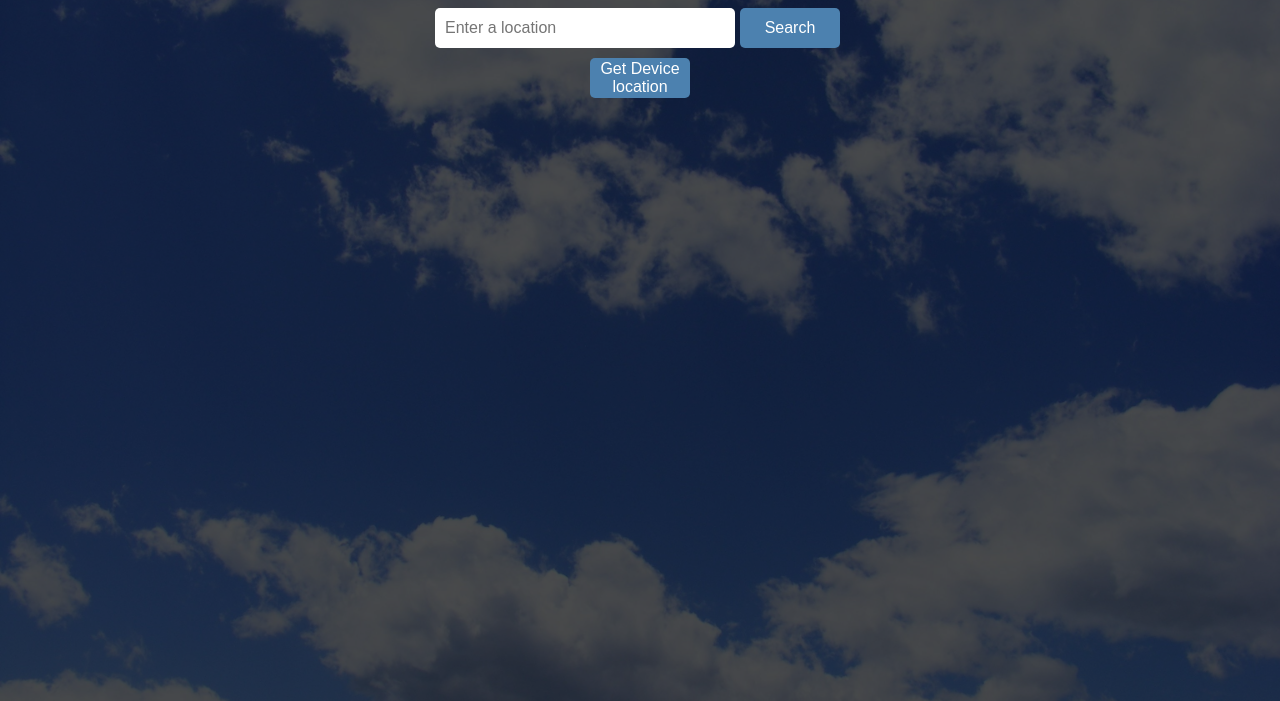
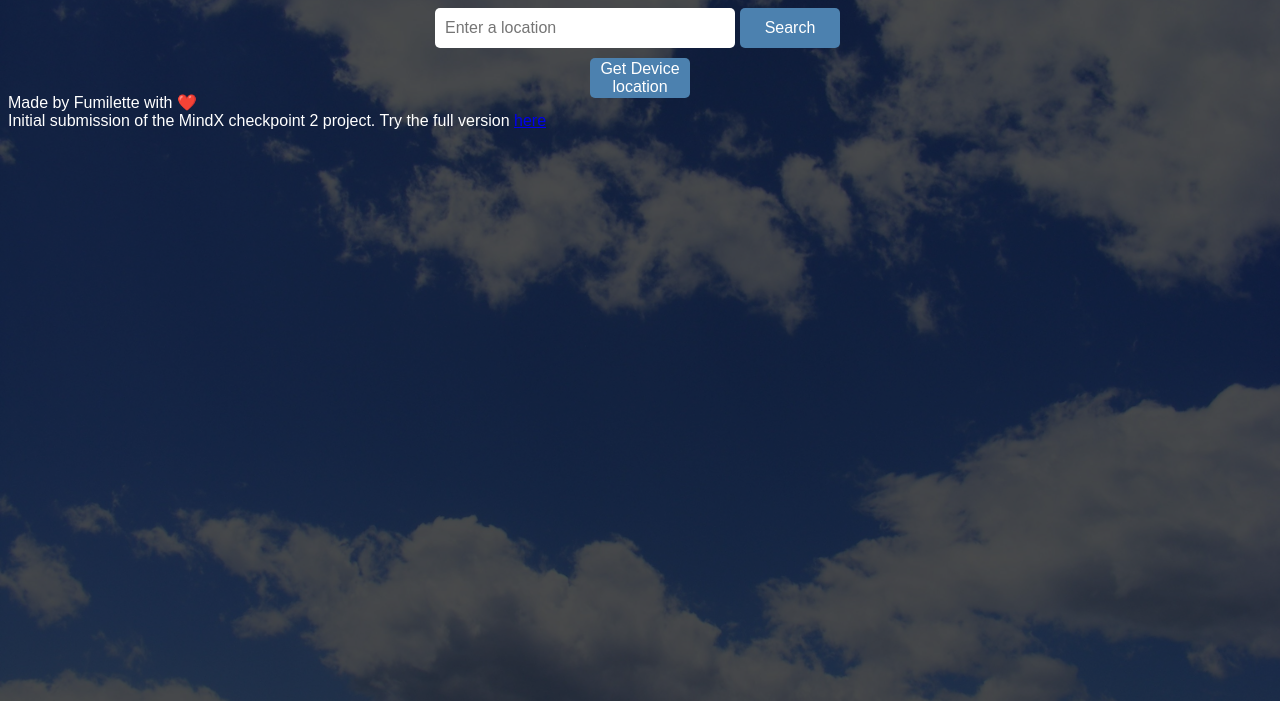
Before and after one commit to hexominobraindamage/tiny-weather-viewer, a plain HTML site: page index.html in a window 1280 px wide. Shown: the part 99-800 px from the top of the page. Drawn offline with Linux system fonts and the light colour scheme.

Commit message:
added a goddamn redirect

```diff
--- a/index.html
+++ b/index.html
@@ -46,6 +46,11 @@
         </div>
       </div>
     </div>
+       <div class="footer">
+      Made by Fumilette with ❤️ <br>
+      Initial submission of the MindX checkpoint 2 project.
+Try the full version <a href="https://hexominobraindamage.github.io/not-so-tiny-weather-viewer/">here</a>
+    </div>
     <script src="./main.js"></script>
   </body>
 </html>
```
